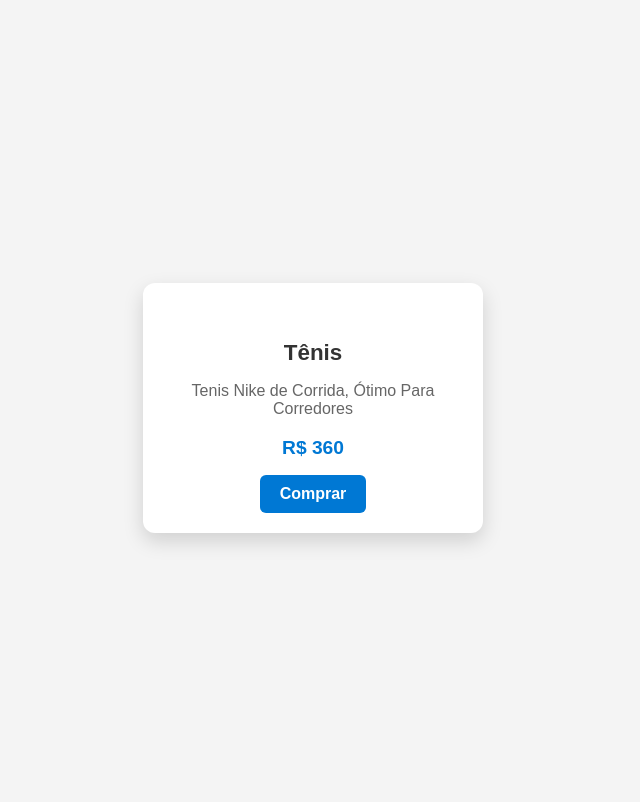
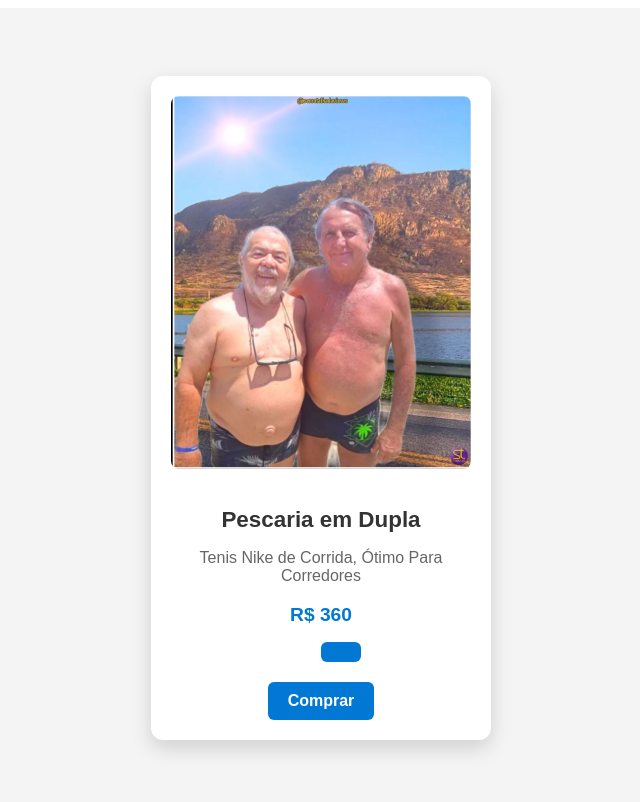
Before and after one commit to ealopz/frontendads1, a plain HTML site: page aulas/cards/index.html in a window 1280 px wide. Shown: the whole page, without its empty margins (327-967 px from the left). Drawn offline with Linux system fonts and the light colour scheme.

Commit message:
cards em html

```diff
--- a/aulas/cards/index.html
+++ b/aulas/cards/index.html
@@ -1,21 +1,33 @@
 <!DOCTYPE html>
 <html lang="en">
+
 <head>
     <meta charset="UTF-8">
     <meta name="viewport" content="width=device-width, initial-scale=1.0">
     <title>Document</title>
 </head>
 <link rel="stylesheet" href="style.css">
+
 <body>
     <!-- Card1  -->
-     <div>
-        <img src="tenis2.png" alt="">
-<h2> Tênis </h2>
-<p> Tenis Nike de Corrida, Ótimo Para Corredores </p>
-<h3> R$ 360 </h3>
-<ul>  </ul>
-<a href="https://www.netshoes.com.br/">Comprar</a>
-     </div>
+
+    <div class="cards">
+        <div class="card">
+            <img src="amigos.png" alt="">
+            <h2 class="titulo"> Pescaria em Dupla </h2>
+            <p class="paragrafo"> Tenis Nike de Corrida, Ótimo Para Corredores </p>
+            <h3 class="preco"> R$ 360 </h3>
+            <ul class="container-estrelas">
+
+                <li"> <a href="">
+                </a>
+
+            </ul>
+            <a class="a" href="https://www.netshoes.com.br/">Comprar</a>
+        </div>
+    </div>
+
 </body>
 <script src="scripts.js"></script>
+
 </html>
--- a/aulas/cards/style.css
+++ b/aulas/cards/style.css
@@ -1,13 +1,26 @@
 body {
+  width: 100%;
+  display: flex;
+  justify-content: center;
+  align-items: center;
+}
+
+.cards {
   background-color: #f4f4f4;
   font-family: Arial, sans-serif;
   display: flex;
   justify-content: center;
   align-items: center;
+  gap: 15px;
   height: 100vh;
+  width: 80%;
 }
 
-  div {
+svg {
+    width: 500px;
+  }
+
+.card {
   background-color: #fff;
   border-radius: 12px;
   box-shadow: 0 8px 20px rgba(0, 0, 0, 0.15);
@@ -17,7 +30,7 @@ body {
   transition: transform 0.3s ease;
 }
 
-  div:hover {
+.card:hover {
   transform: scale(1.03);
 }
 
@@ -27,19 +40,19 @@ body {
   margin-bottom: 15px;
 }
 
-  h2 {
+.titulo {
   font-size: 1.4em;
   color: #333;
   margin-bottom: 5px;
 }
 
-  p {
+.paragrafo {
   color: #666;
   font-size: 1em;
   margin-bottom: 10px;
 }
 
-  h3 {
+.preco {
   color: #0078D4;
   font-size: 1.2em;
   margin-bottom: 15px;
@@ -56,6 +69,10 @@ body {
   transition: background-color 0.3s ease;
 }
 
-  a:hover {
+.a:hoverover {
   background-color: #005a9e;
+
+  ul {
+
   }
+}
```
Also changed, not shown: aulas/fundamentos/box-model.html (added, +31 -0 lines), aulas/cards/amigos.png (added). Lines whose indentation alone changed are shown as unchanged.
